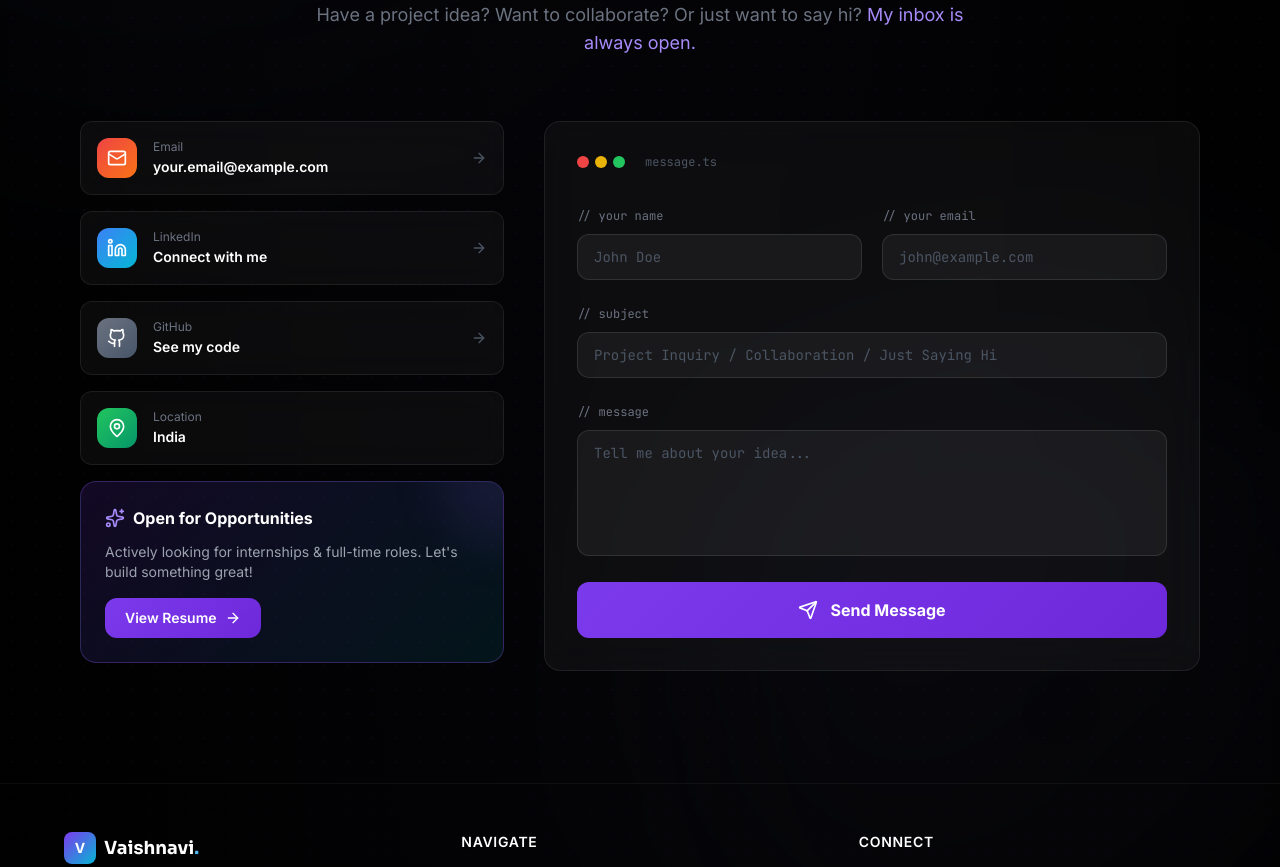
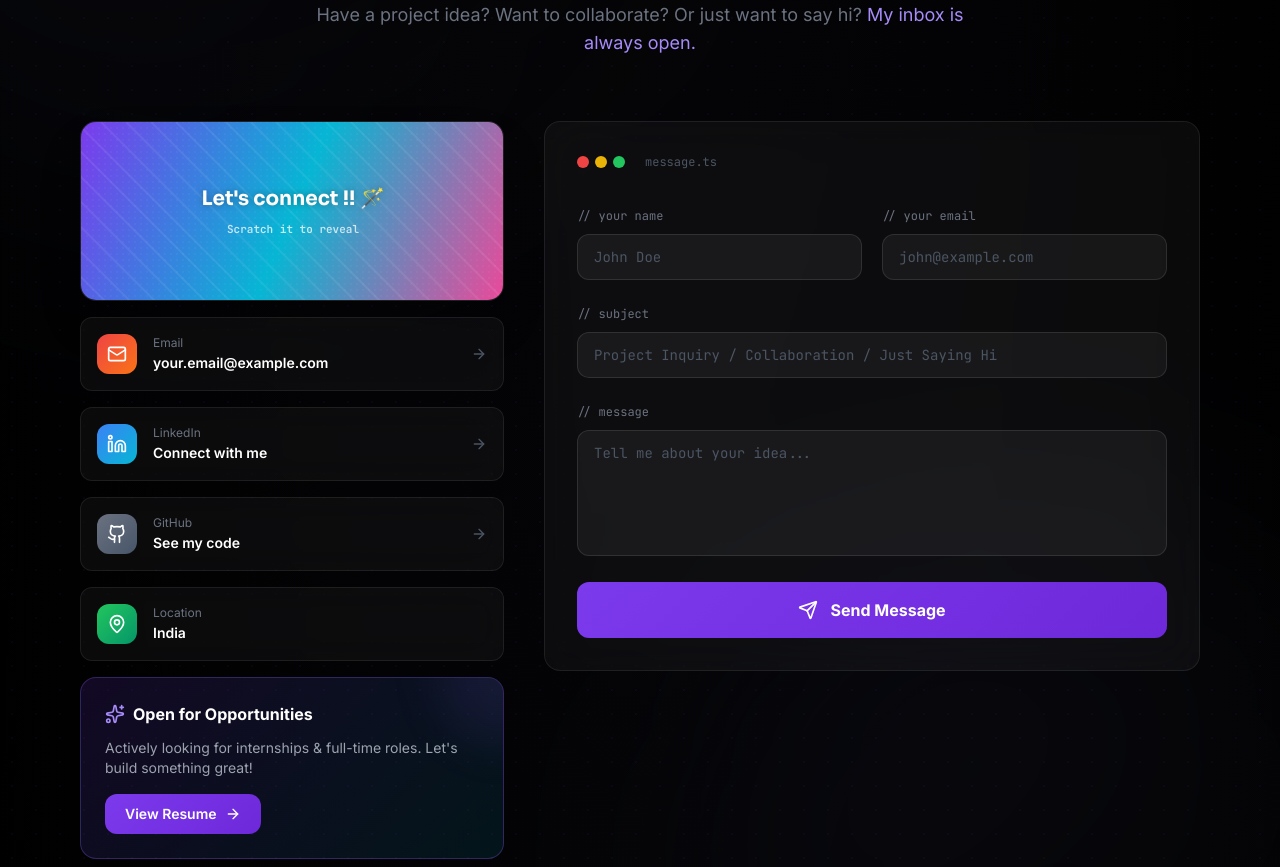
Before and after one commit to vaishk001/Portfolio_vk, a React (Vite) app: page / in a window 1280 px wide. Shown: the part 7520-8387 px from the top of the page. Built offline with nearby package versions, Linux system fonts and the light colour scheme; no server answers; the database is empty.

Commit message:
feat: add interactive premium holographic ScratchConnectCard to contact section

```diff
--- a/src/components/Contact.tsx
+++ b/src/components/Contact.tsx
@@ -4,6 +4,7 @@ import { useRef, useState } from 'react';
 import { Mail, Linkedin, Github, MapPin, Send, ArrowRight, Sparkles } from 'lucide-react';
 import { usePortfolio } from '../context/PortfolioContext';
 import { supabase, isSupabaseConfigured } from '../context/supabase';
+import { ScratchConnectCard } from './ScratchConnectCard';
 
 const Contact = () => {
   const ref = useRef(null);
@@ -101,6 +102,14 @@ const Contact = () => {
             transition={{ delay: 0.2, duration: 0.6 }}
             className="lg:col-span-2 space-y-4"
           >
+            <motion.div
+              initial={{ opacity: 0, y: 20 }}
+              animate={isInView ? { opacity: 1, y: 0 } : {}}
+              transition={{ delay: 0.25 }}
+            >
+              <ScratchConnectCard />
+            </motion.div>
+
             {contactLinks.map((item, i) => (
               <motion.div
                 key={i}
--- /dev/null
+++ b/src/components/ScratchConnectCard.tsx
@@ -0,0 +1,186 @@
+import React, { useRef, useEffect, useState } from 'react';
+import { Sparkles } from 'lucide-react';
+
+export function ScratchConnectCard() {
+  const canvasRef = useRef<HTMLCanvasElement>(null);
+  const containerRef = useRef<HTMLDivElement>(null);
+  const [isRevealed, setIsRevealed] = useState(false);
+  const [isDrawing, setIsDrawing] = useState(false);
+
+  useEffect(() => {
+    const canvas = canvasRef.current;
+    if (!canvas) return;
+    const ctx = canvas.getContext('2d');
+    if (!ctx) return;
+
+    const drawCanvas = () => {
+      const rect = containerRef.current?.getBoundingClientRect();
+      const width = rect?.width || canvas.offsetWidth || 350;
+      const height = rect?.height || canvas.offsetHeight || 180;
+
+      canvas.width = width;
+      canvas.height = height;
+
+      // Draw metallic background gradient
+      const gradient = ctx.createLinearGradient(0, 0, width, height);
+      gradient.addColorStop(0, '#7c3aed'); // Violet
+      gradient.addColorStop(0.5, '#06b6d4'); // Cyan
+      gradient.addColorStop(1, '#ec4899'); // Pink
+
+      ctx.fillStyle = gradient;
+      ctx.fillRect(0, 0, width, height);
+
+      // Add modern matrix dot overlay effect on the scratch layer
+      ctx.fillStyle = 'rgba(255, 255, 255, 0.05)';
+      for (let i = 0; i < width; i += 6) {
+        for (let j = 0; j < height; j += 6) {
+          ctx.beginPath();
+          ctx.arc(i, j, 1, 0, Math.PI * 2);
+          ctx.fill();
+        }
+      }
+
+      // Add premium holographic diagonal stripes
+      ctx.strokeStyle = 'rgba(255, 255, 255, 0.07)';
+      ctx.lineWidth = 2;
+      for (let i = -height; i < width; i += 25) {
+        ctx.beginPath();
+        ctx.moveTo(i, 0);
+        ctx.lineTo(i + height, height);
+        ctx.stroke();
+      }
+
+      // Write heading
+      ctx.fillStyle = '#ffffff';
+      ctx.font = 'bold 20px "Sora", "Inter", system-ui, sans-serif';
+      ctx.textAlign = 'center';
+      ctx.textBaseline = 'middle';
+      ctx.shadowColor = 'rgba(0, 0, 0, 0.3)';
+      ctx.shadowBlur = 6;
+      ctx.fillText("Let's connect !! 🪄", width / 2, height / 2 - 12);
+
+      // Write action text
+      ctx.fillStyle = 'rgba(255, 255, 255, 0.75)';
+      ctx.font = '600 11px "JetBrains Mono", monospace';
+      ctx.shadowBlur = 0;
+      ctx.fillText("Scratch it to reveal", width / 2, height / 2 + 18);
+    };
+
+    // Draw initially
+    drawCanvas();
+
+    // Use ResizeObserver for responsive redraws on screen size changes
+    const observer = new ResizeObserver(() => {
+      if (!isRevealed) {
+        drawCanvas();
+      }
+    });
+
+    if (containerRef.current) {
+      observer.observe(containerRef.current);
+    }
+
+    return () => observer.disconnect();
+  }, [isRevealed]);
+
+  const scratch = (clientX: number, clientY: number) => {
+    const canvas = canvasRef.current;
+    if (!canvas) return;
+    const ctx = canvas.getContext('2d');
+    if (!ctx) return;
+
+    const rect = canvas.getBoundingClientRect();
+    const x = clientX - rect.left;
+    const y = clientY - rect.top;
+
+    ctx.globalCompositeOperation = 'destination-out';
+    ctx.beginPath();
+    ctx.arc(x, y, 24, 0, Math.PI * 2);
+    ctx.fill();
+
+    // Sample pixels to reveal early
+    checkPercent(ctx, canvas);
+  };
+
+  const checkPercent = (ctx: CanvasRenderingContext2D, canvas: HTMLCanvasElement) => {
+    if (isRevealed) return;
+    const imgData = ctx.getImageData(0, 0, canvas.width, canvas.height);
+    const pixels = imgData.data;
+    let transparent = 0;
+
+    for (let i = 3; i < pixels.length; i += 16) {
+      if (pixels[i] === 0) {
+        transparent++;
+      }
+    }
+
+    const sampledCount = pixels.length / 16;
+    const percent = (transparent / sampledCount) * 100;
+
+    // Reveal completely when 40% scratched
+    if (percent > 40) {
+      setIsRevealed(true);
+    }
+  };
+
+  // Mouse event handlers
+  const handleMouseDown = (e: React.MouseEvent) => {
+    setIsDrawing(true);
+    scratch(e.clientX, e.clientY);
+  };
+
+  const handleMouseMove = (e: React.MouseEvent) => {
+    if (!isDrawing) return;
+    scratch(e.clientX, e.clientY);
+  };
+
+  const handleMouseUp = () => {
+    setIsDrawing(false);
+  };
+
+  // Touch event handlers
+  const handleTouchStart = (e: React.TouchEvent) => {
+    setIsDrawing(true);
+    if (e.touches[0]) {
+      scratch(e.touches[0].clientX, e.touches[0].clientY);
+    }
+  };
+
+  const handleTouchMove = (e: React.TouchEvent) => {
+    if (!isDrawing) return;
+    if (e.touches[0]) {
+      scratch(e.touches[0].clientX, e.touches[0].clientY);
+    }
+  };
+
+  return (
+    <div
+      ref={containerRef}
+      className="relative w-full h-[180px] rounded-2xl overflow-hidden glass border border-white/5 shadow-2xl flex flex-col justify-center items-center select-none"
+    >
+      {/* Hidden layer: Premium UI message revealed underneath */}
+      <div className="absolute inset-0 flex flex-col items-center justify-center text-center p-6 z-0 bg-gradient-to-br from-violet-950/20 via-black/40 to-cyan-950/20">
+        <Sparkles className="w-8 h-8 text-yellow-400 mb-2 animate-bounce" />
+        <h4 className="font-display font-bold text-white text-lg tracking-tight">Let's build something epic! 🚀</h4>
+        <p className="text-xs text-gray-400 mt-1 max-w-[280px] leading-relaxed">
+          You unlocked the secret message! Feel free to fill out the form on the right or reach out via email. Let's make it happen.
+        </p>
+      </div>
+
+      {/* Canvas scratch card overlay */}
+      {!isRevealed && (
+        <canvas
+          ref={canvasRef}
+          className="absolute inset-0 z-10 cursor-pointer touch-none transition-opacity duration-500 ease-out"
+          onMouseDown={handleMouseDown}
+          onMouseMove={handleMouseMove}
+          onMouseUp={handleMouseUp}
+          onMouseLeave={handleMouseUp}
+          onTouchStart={handleTouchStart}
+          onTouchMove={handleTouchMove}
+          onTouchEnd={handleMouseUp}
+        />
+      )}
+    </div>
+  );
+}
```
